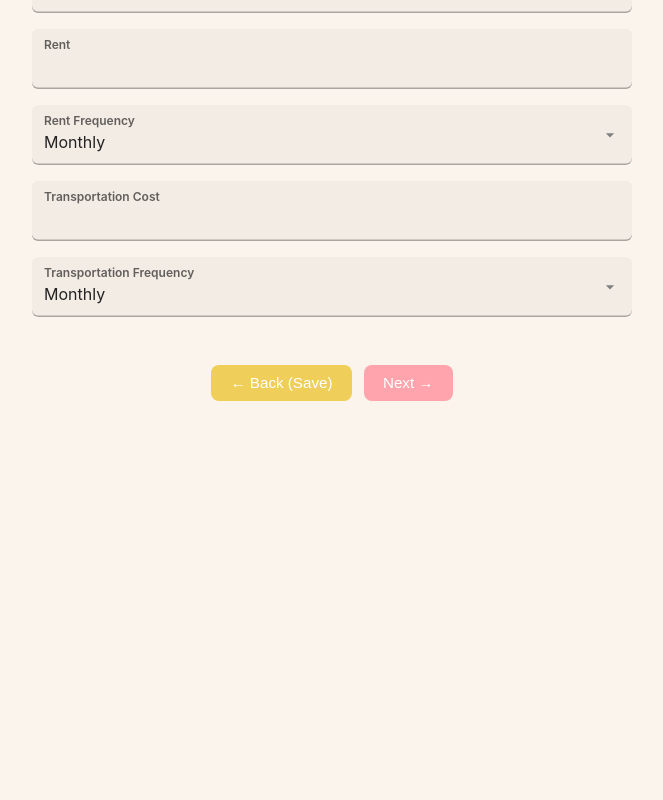
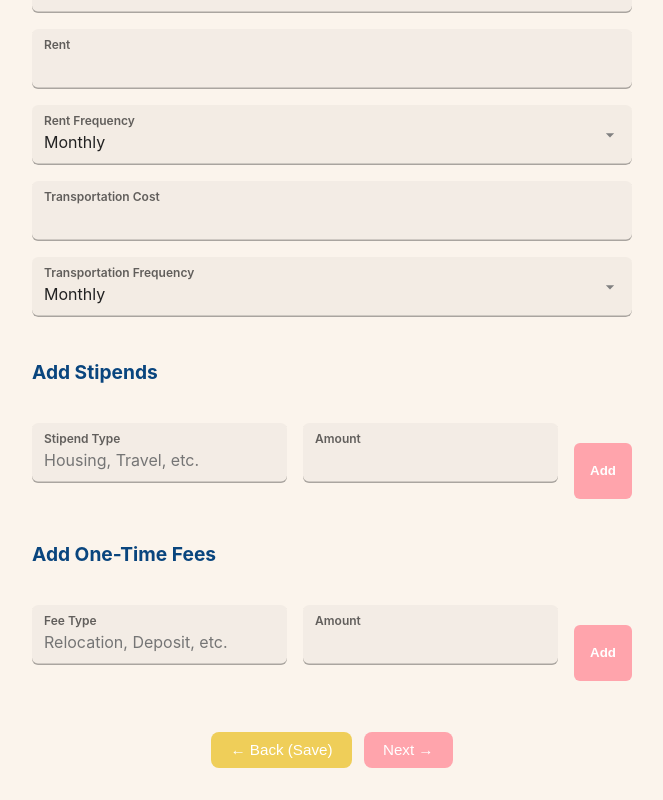
Before and after one commit to inisperos/sunny-savings, a React (Vite) app: page /create in a window 1280 px wide. Shown: the part 782-1582 px from the top of the page, without its empty margins (308-971 px from the left). Before the commit the page ends 1215 px from the top, so only its background shows below. Built offline with nearby package versions, Linux system fonts and the light colour scheme.

Commit message:
combine offer details and stipends/fees into one page

```diff
--- a/src/App.css
+++ b/src/App.css
@@ -335,3 +335,44 @@ form {
 .inp select option[value=""][disabled] {
   display: none; /* hide placeholder option */
 }
+
+/* -------- STIPEND AND FEES -------- */
+
+/* Row layout for stipend/fee inputs */
+.inp-row {
+  display: flex;
+  gap: 1rem;
+  align-items: flex-end;
+  margin: 1.2rem 0;
+}
+
+/* to make smaller inputs inside rows */
+.inp-row .inp {
+  flex: 1;
+}
+
+/* Style for Add buttons */
+.add-btn {
+  height: 56px;
+  padding: 0 1rem;
+  border: none;
+  border-radius: 6px;
+  background: var(--color-accent-light);
+  color: #fff;
+  font-weight: 600;
+  cursor: pointer;
+  transition: background 0.2s ease;
+}
+
+.add-btn:hover {
+  background: var(--color-accent);
+}
+
+/* List styling */
+.stipend-list,
+.fee-list {
+  margin-top: 0.5rem;
+  padding-left: 1.1rem;
+  font-size: 0.95rem;
+  line-height: 1.4;
+}
--- a/src/App.jsx
+++ b/src/App.jsx
@@ -330,10 +330,6 @@ function App() {
           element={<PlanDetails plans={plans} />}
         />
         <Route
-          path="/fees"
-          element={<AddFeesPage plans={plans} setPlans={setPlans} />}
-        />
-        <Route
           path="/compare"
           element={<ComparePlansPage plans={plans} />}
         />
--- a/src/pages/CreatePlanPage.jsx
+++ b/src/pages/CreatePlanPage.jsx
@@ -29,6 +29,50 @@ export default function CreatePlanPage({ addPlan, plans, updatePlan }) {
   // Track if we have a plan ID (editing mode)
   const [currentPlanId, setCurrentPlanId] = useState(editingPlanId || null);
 
+  // State for stipends and fees - initialize from editing plan if exists
+  const [stipends, setStipends] = useState(editingPlan?.stipends || []);
+  const [fees, setFees] = useState(editingPlan?.fees || []);
+
+  // Input fields for stipends and fees
+  const [stipendType, setStipendType] = useState("");
+  const [stipendAmount, setStipendAmount] = useState("");
+  const [feeType, setFeeType] = useState("");
+  const [feeAmount, setFeeAmount] = useState("");
+
+  // Add new stipend
+  const addStipend = () => {
+    if (stipendType.trim() === "" || stipendAmount.trim() === "") {
+      alert("Please enter both type and amount for the stipend.");
+      return;
+    }
+
+    const newStipend = {
+      type: stipendType,
+      amount: parseFloat(stipendAmount),
+    };
+
+    setStipends((prev) => [...prev, newStipend]);
+    setStipendType("");
+    setStipendAmount("");
+  };
+
+  // Add new fee
+  const addFee = () => {
+    if (feeType.trim() === "" || feeAmount.trim() === "") {
+      alert("Please enter both type and amount for the fee.");
+      return;
+    }
+
+    const newFee = {
+      type: feeType,
+      amount: parseFloat(feeAmount),
+    };
+
+    setFees((prev) => [...prev, newFee]);
+    setFeeType("");
+    setFeeAmount("");
+  };
+
   // Save current form data (even if incomplete) to plan
   const saveCurrentData = () => {
     const planData = {
@@ -41,6 +85,8 @@ export default function CreatePlanPage({ addPlan, plans, updatePlan }) {
       rentFrequency,
       transportation: parseFloat(transportation) || 0,
       transportFrequency,
+      stipends,
+      fees,
       ...(salaryFrequency === "hourly" && {
         hoursPerWeek: parseFloat(hoursPerWeek) || 40,
       }),
@@ -145,11 +191,11 @@ export default function CreatePlanPage({ addPlan, plans, updatePlan }) {
 
     // Navigate to fees page, passing plan ID if we have one
     if (currentPlanId) {
-      navigate("/fees", { state: { planId: currentPlanId } });
+      navigate("/categories", { state: { planId: currentPlanId } });
     } else {
       const id = Date.now();
       addPlan({ id, ...newPlan });
-      navigate("/fees", { state: { planId: id } });
+      navigate("/categories", { state: { planId: id } });
     }
   };
 
@@ -166,7 +212,6 @@ export default function CreatePlanPage({ addPlan, plans, updatePlan }) {
         <h1>Create Plan Page</h1>
 
         <form onSubmit={handleNext}>
-
           {/* Offer Section */}
           <p className="form-section">Add Offer Details</p>
 
@@ -301,6 +346,87 @@ export default function CreatePlanPage({ addPlan, plans, updatePlan }) {
             </select>
             <span className="label">Transportation Frequency</span>
           </div>
+
+          {/* Stipends Section */}
+          <p className="form-section">Add Stipends</p>
+
+          <div className="inp-row">
+            <div className="inp">
+              <input
+                type="text"
+                placeholder="Housing, Travel, etc."
+                value={stipendType}
+                onChange={(e) => setStipendType(e.target.value)}
+                required
+              />
+              <span className="label">Stipend Type</span>
+            </div>
+
+            <div className="inp">
+              <input
+                type="number"
+                value={stipendAmount}
+                onChange={(e) => setStipendAmount(e.target.value)}
+                required
+              />
+              <span className="label">Amount</span>
+            </div>
+
+            <button type="button" className="add-btn" onClick={addStipend}>
+              Add
+            </button>
+          </div>
+
+          {stipends.length > 0 && (
+            <ul className="stipend-list">
+              {stipends.map((s, i) => (
+                <li key={i}>
+                  {s.type}: ${s.amount.toFixed(2)}
+                </li>
+              ))}
+            </ul>
+          )}
+
+
+          {/* Fees Section */}
+          <p className="form-section">Add One-Time Fees</p>
+
+          <div className="inp-row">
+            <div className="inp">
+              <input
+                type="text"
+                placeholder="Relocation, Deposit, etc."
+                value={feeType}
+                onChange={(e) => setFeeType(e.target.value)}
+                required
+              />
+              <span className="label">Fee Type</span>
+            </div>
+
+            <div className="inp">
+              <input
+                type="number"
+                value={feeAmount}
+                onChange={(e) => setFeeAmount(e.target.value)}
+                required
+              />
+              <span className="label">Amount</span>
+            </div>
+
+            <button type="button" className="add-btn" onClick={addFee}>
+              Add
+            </button>
+          </div>
+
+          {fees.length > 0 && (
+            <ul className="fee-list">
+              {fees.map((f, i) => (
+                <li key={i}>
+                  {f.type}: ${f.amount.toFixed(2)}
+                </li>
+              ))}
+            </ul>
+          )}
         </form>
 
         {/* Navigation Buttons */}
--- a/src/pages/SelectCategoriesPage.jsx
+++ b/src/pages/SelectCategoriesPage.jsx
@@ -138,7 +138,7 @@ export default function SelectBudgetCategories({ plans, setPlans }) {
   // Handle back button - save and go to fees page
   const handleBack = () => {
     saveCurrentData();
-    navigate("/fees", { state: { planId: actualPlanId } });
+    navigate("/create", { state: { planId: actualPlanId } });
   };
 
   const circleStyle = (category, isCustom = false) => {
```
Also changed, not shown: src/components/StepIndicator.jsx (+3 -4 lines).
